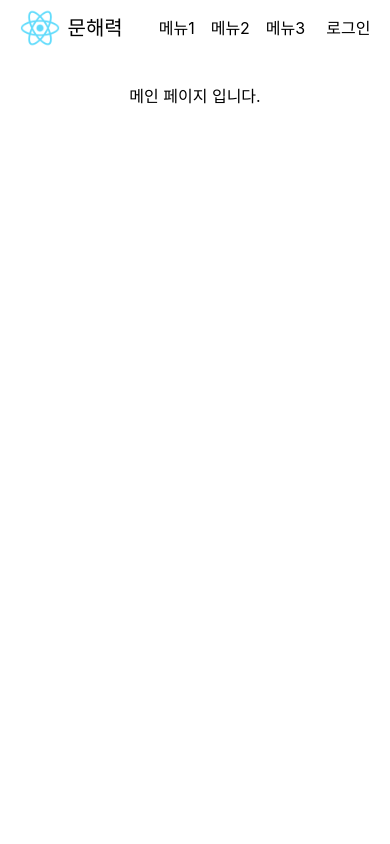
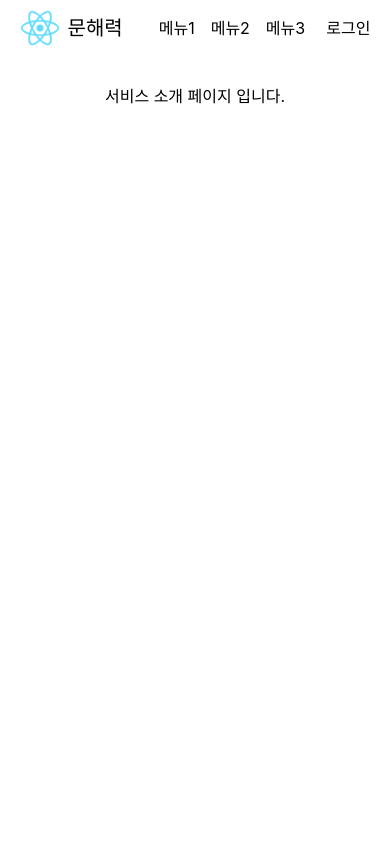
Before and after one commit to yewon-saurus/Aivle_BigProjectFE_19, a React (Create React App) app: page / in a window 390 px wide. Shown: the top 844 px of the page. Built offline with nearby package versions, Linux system fonts and the light colour scheme.

Commit message:
Update App.js: 로그인 상태에 따라 '/' route 다르게 처리

```diff
--- a/src/App.js
+++ b/src/App.js
@@ -4,18 +4,22 @@ import React, { Component, useEffect, useState } from 'react';
 import { BrowserRouter, Routes, Route } from 'react-router-dom';
 // import NotFound from './NotFound';
 
-import { Header, Footer } from './components';
+import { Header, Footer, PrivateRoute } from './components';
 import Temp from './Temp';
-import MainPage from './pages/main/MainPage';
+import Main from './pages/main/Main';
+import Info from './pages/info/Info';
 
 function App() {
+  const [isLogin, setIsLogin] = useState(false);
+
   return (
     <div className="App">
       <BrowserRouter>
         <Header />
 
         <Routes>
-          <Route path="/" element={<MainPage />}></Route>
+          {/* 로그인 O -> Main, 로그인 X -> Info(소개페이지) */}
+          <Route path="/" element={<PrivateRoute isThatTrue={isLogin} isTrue={<Main />} isFalse={<Info />} />}></Route>
         </Routes>
 
         <Footer />
--- /dev/null
+++ b/src/components/PrivateRoute.jsx
@@ -0,0 +1,7 @@
+function PrivateRoute({ isThatTrue, isTrue: goToTrue, isFalse: goToFalse }) {
+    return (
+        isThatTrue ? goToTrue : goToFalse
+    )
+}
+
+export default PrivateRoute;
--- a/src/components/index.jsx
+++ b/src/components/index.jsx
@@ -1,4 +1,5 @@
 import Footer from "./Footer";
 import Header from "./Header";
+import PrivateRoute from "./PrivateRoute";
 
-export { Footer, Header };
+export { Footer, Header, PrivateRoute };
--- /dev/null
+++ b/src/pages/info/Info.jsx
@@ -0,0 +1,11 @@
+import React from 'react';
+
+const Info = () => {
+    return (
+        <div className='min-h-screen p-5 md:p-20'>
+            서비스 소개 페이지 입니다.
+        </div>
+    );
+};
+
+export default Info;
--- a/src/pages/main/MainPage.jsx
+++ b/src/pages/main/Main.jsx
@@ -1,6 +1,6 @@
 import React from 'react';
 
-const MainPage = () => {
+const Main = () => {
     return (
         <div className='min-h-screen p-5 md:p-20'>
             메인 페이지 입니다.
@@ -8,4 +8,4 @@ const MainPage = () => {
     );
 };
 
-export default MainPage;
+export default Main;
```
